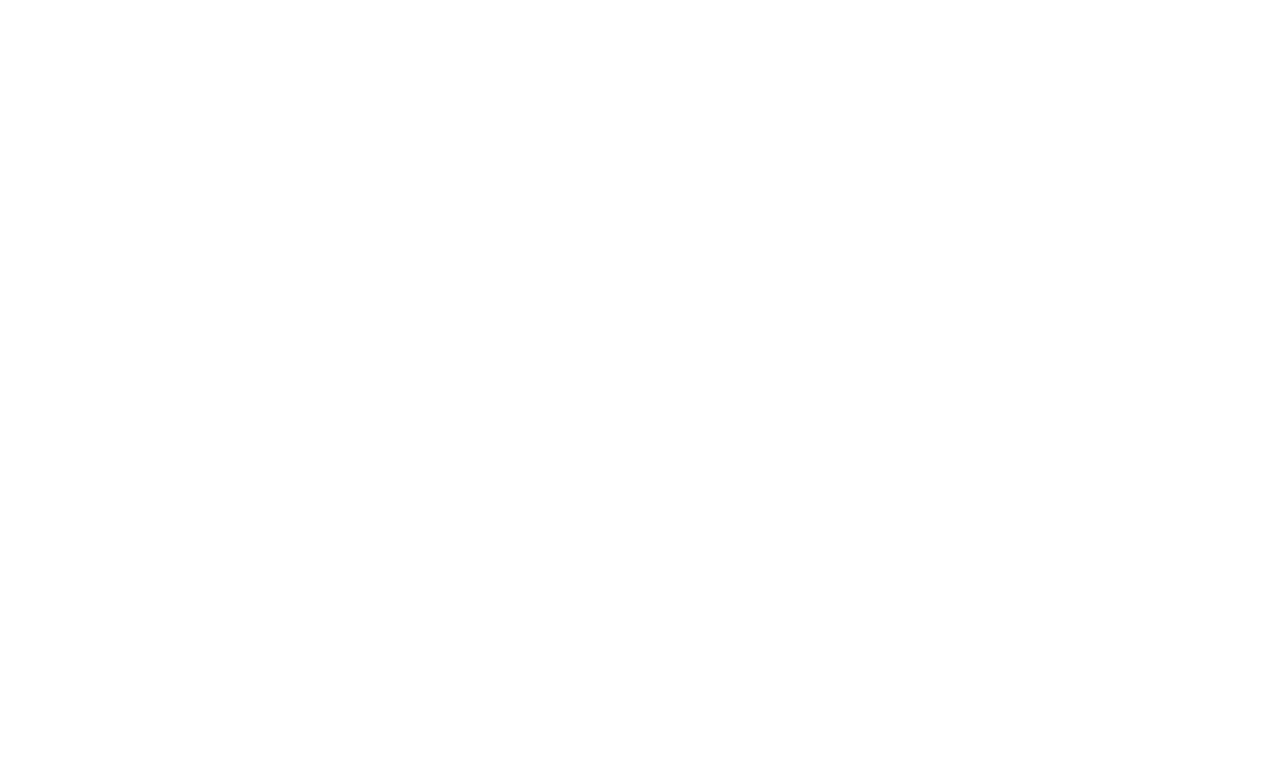
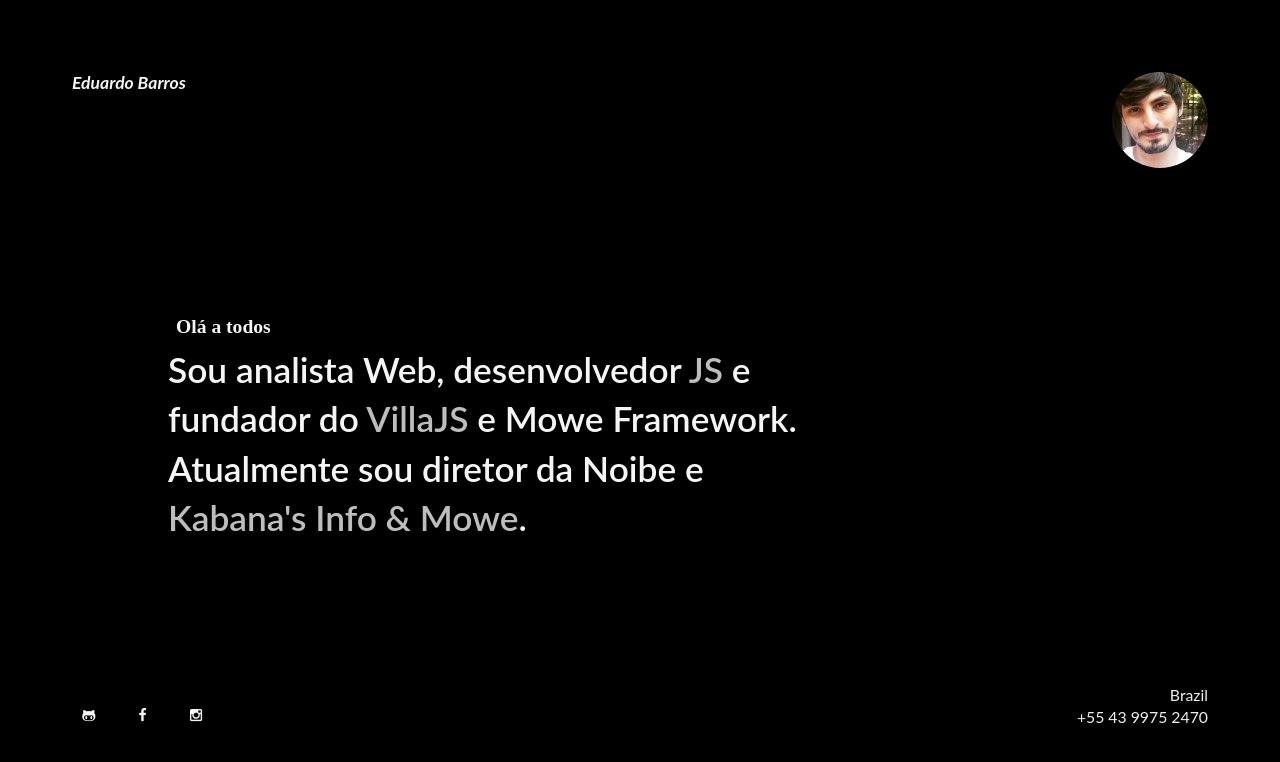
Before and after one commit to raspoladore/raspoladore.github.io, a website: page index.html in a window 1280 px wide. Drawn offline with Linux system fonts and the light colour scheme; files that its build step writes are made by us from their sources.

Commit message:
Add new version

```diff
--- /dev/null
+++ b/dbarjs.css
@@ -0,0 +1,60 @@
+@font-face {
+  font-family: 'dbarjs';
+  src: url('../font/dbarjs.eot?28934601');
+  src: url('../font/dbarjs.eot?28934601#iefix') format('embedded-opentype'),
+       url('../font/dbarjs.woff2?28934601') format('woff2'),
+       url('../font/dbarjs.woff?28934601') format('woff'),
+       url('../font/dbarjs.ttf?28934601') format('truetype'),
+       url('../font/dbarjs.svg?28934601#dbarjs') format('svg');
+  font-weight: normal;
+  font-style: normal;
+}
+/* Chrome hack: SVG is rendered more smooth in Windozze. 100% magic, uncomment if you need it. */
+/* Note, that will break hinting! In other OS-es font will be not as sharp as it could be */
+/*
+@media screen and (-webkit-min-device-pixel-ratio:0) {
+  @font-face {
+    font-family: 'dbarjs';
+    src: url('../font/dbarjs.svg?28934601#dbarjs') format('svg');
+  }
+}
+*/
+
+ [class^="icon-"]:before, [class*=" icon-"]:before {
+  font-family: "dbarjs";
+  font-style: normal;
+  font-weight: normal;
+  speak: none;
+
+  display: inline-block;
+  text-decoration: inherit;
+  width: 1em;
+  margin-right: .2em;
+  text-align: center;
+  /* opacity: .8; */
+
+  /* For safety - reset parent styles, that can break glyph codes*/
+  font-variant: normal;
+  text-transform: none;
+
+  /* fix buttons height, for twitter bootstrap */
+  line-height: 1em;
+
+  /* Animation center compensation - margins should be symmetric */
+  /* remove if not needed */
+  margin-left: .2em;
+
+  /* you can be more comfortable with increased icons size */
+  /* font-size: 120%; */
+
+  /* Font smoothing. That was taken from TWBS */
+  -webkit-font-smoothing: antialiased;
+  -moz-osx-font-smoothing: grayscale;
+
+  /* Uncomment for 3D effect */
+  /* text-shadow: 1px 1px 1px rgba(127, 127, 127, 0.3); */
+}
+
+.icon-instagram:before { content: '\e800'; } /* '' */
+.icon-facebook:before { content: '\e801'; } /* '' */
+.icon-github:before { content: '\e802'; } /* '' */
--- a/index.html
+++ b/index.html
@@ -1,4 +1,223 @@
 <!DOCTYPE html>
-<html>
-<title>DBarJS</title>
+<html lang="pt-br">
+<meta charset="UTF-8">
+<title></title>
+<meta name="viewport"
+      content="width=device-width, user-scalable=no, initial-scale=1.0, maximum-scale=1.0, minimum-scale=1.0"/>
+<script src="dist/js/villa.min.js"></script>
+<link rel="stylesheet" href="dist/css/villa.min.css"/>
+<link rel="stylesheet" href="css/dbarjs.css"/>
+<!--[if lt IE 9]>
+<link rel="stylesheet" type="text/css" href="dist/css/material-colors.css"/>
+<link rel="stylesheet" type="text/css" href="dist/css/villa-cross.min.css"/>
+<script src="dist/js/html5shiv.js"></script>
+<script src="dist/js/html5shiv-printshiv.js"></script>
+<script src="dist/js/classList.min.js"></script>
+<![endif]-->
+
+<style>
+
+	main {
+		-webkit-align-items: stretch;
+		align-items: stretch;
+		background-color: #212121;
+		display: -webkit-box;
+		display: -moz-box;
+		display: -ms-flexbox;
+		display: -webkit-flex;
+		display: flex;
+		-webkit-flex-flow: column;
+		flex-flow: column;
+		-webkit-justify-content: space-between;
+		justify-content: space-between;
+		width: 100%;
+		padding: 1em;
+		min-height: 100vh;
+	}
+
+	.Me {
+		-webkit-align-items: center;
+		align-items: center;
+		display: -webkit-box;
+		display: -moz-box;
+		display: -ms-flexbox;
+		display: -webkit-flex;
+		display: flex;
+		-webkit-flex-flow: column;
+		flex-flow: column;
+		-webkit-justify-content: space-between;
+		justify-content: space-between;
+		width: 100%;
+	}
+
+	.Me h1 {
+		font-size: 1.125em;
+		font-weight: 700;
+		font-style: italic;
+		margin-bottom: 1em;
+	}
+
+	.Welcome {
+		margin: 1.5em 0 2.25em;
+		width: 100%;
+		padding: 0;
+		text-align: center;
+	}
+
+	.Welcome h2 {
+		font-size: 1.125em;
+		margin: 0 .5rem 0;
+		line-height: 1.96;
+	}
+
+	.Welcome p {
+		font-size: 1.3125em;
+		font-weight: 600;
+	}
+
+	.Footer {
+		-webkit-align-items: center;
+		align-items: center;
+		display: -webkit-box;
+		display: -moz-box;
+		display: -ms-flexbox;
+		display: -webkit-flex;
+		display: flex;
+		-webkit-justify-content: space-between;
+		justify-content: space-between;
+		-webkit-flex-flow: column;
+		flex-flow: column;
+		text-align: center;
+		width: 100%;
+	}
+
+	.Footer a {
+		margin-right: 1em;
+	}
+
+	.Footer .icon {
+		font-size: 1.5em;
+	}
+
+	.Profile-photo {
+		background-image: url("img/11236230_787489724680787_1126867192_n.jpg");
+		-webkit-background-size: cover;
+		background-size: cover;
+		border-radius: 50%;
+		height: 6em;
+		width: 6em;
+	}
+
+	.Social {
+		margin-bottom: 1.5em;
+	}
+
+	.Info {
+		text-align: center;
+	}
+
+	@media (min-width: 48em) {
+
+		main {
+			background-color: #000000;
+			padding: 3em;
+		}
+
+		.Me {
+			-webkit-align-items: flex-start;
+			align-items: flex-start;
+			-webkit-flex-flow: row;
+			flex-flow: row;
+		}
+
+		.Welcome {
+			margin: 1em 0;
+			max-width: 36em;
+			padding: 0 0 0 3em;
+			text-align: left;
+		}
+
+		.Welcome p {
+			font-size: 2.25em;
+		}
+
+	    .Footer {
+		    -webkit-align-items: flex-end;
+		    align-items: flex-end;
+		    -webkit-flex-flow: row;
+		    flex-flow: row;
+	    }
+
+	    .Info {
+		    text-align: right;
+	    }
+
+		.Social {
+			margin: 0;
+		}
+
+
+	}
+
+	@media (min-width: 72em) {
+
+		main {
+			padding: 4.5em;
+		}
+
+		.Welcome {
+			max-width: 48em;
+			padding: 0 0 0 6em;
+		}
+
+	}
+
+</style>
+
+<body class="">
+
+<main class="lato-italic font-grey-700">
+
+	<div class="Me">
+
+		<h1 class="font-grey-100">Eduardo Barros</h1>
+
+		<div class="Profile">
+
+			<div class="Profile-photo"></div>
+
+		</div>
+
+	</div>
+
+	<div class="Welcome font-grey-100">
+
+		<h2 class="bitter">Olá a todos</h2>
+		<p>Sou analista Web, desenvolvedor <span class="font-grey-400 hfont-amber-a700">JS</span> e fundador do <a href="http://getvilla.org"><span class="font-grey-400 hfont-blue-a700">VillaJS</span></a> e Mowe Framework. Atualmente sou diretor da Noibe e <a href="http://kabanas.info"><span class="font-grey-400 hfont-deep-orange-a700">Kabana's Info & Mowe</span></a>.</p>
+
+	</div>
+
+	<footer class="Footer font-grey-100">
+
+		<div class="Social">
+
+			<a href="http://github.com/dbarjs"><span class="hfont-amber-a700"><span class="icon icon-github"></span></span></a>
+			<a href="http://fb.com/dbarjs"><span class="hfont-amber-a700"><span class="icon icon-facebook"></span></span></a>
+			<a href="http://instagram.com/dbarjs"><span class="hfont-amber-a700"><span class="icon icon-instagram"></span></span></a>
+
+		</div>
+
+		<div class="Info font-grey-200">
+
+			<p class="Address">Brazil</p>
+			<p class="Address">+55 43 9975 2470</p>
+
+		</div>
+
+	</footer>
+
+</main>
+
+</body>
+
 </html>
```
Also changed, not shown: package.json (added, +34 -0 lines), README.md, dist/css/material-colors.css (added), dist/css/villa-cross.css (added), dist/css/villa-cross.min.css (added), dist/css/villa.css (added), dist/css/villa.min.css (added), dist/js/classList.min.js (added), dist/js/html5shiv-printshiv.js (added), dist/js/html5shiv.js (added), dist/js/instafeed.min.js (added), dist/js/jquery-1.11.3.min.js (added), dist/js/jquery-2.1.4.min.js (added), dist/js/villa.min.js (added), 4 more files, 4 other files.
